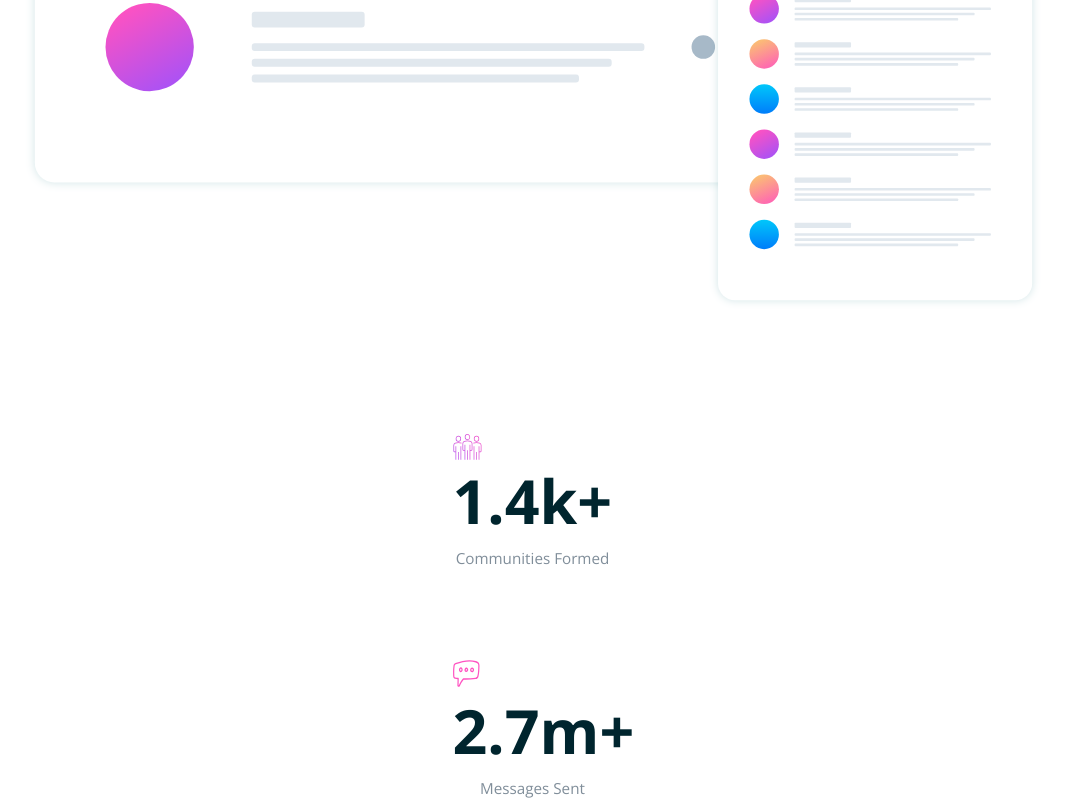
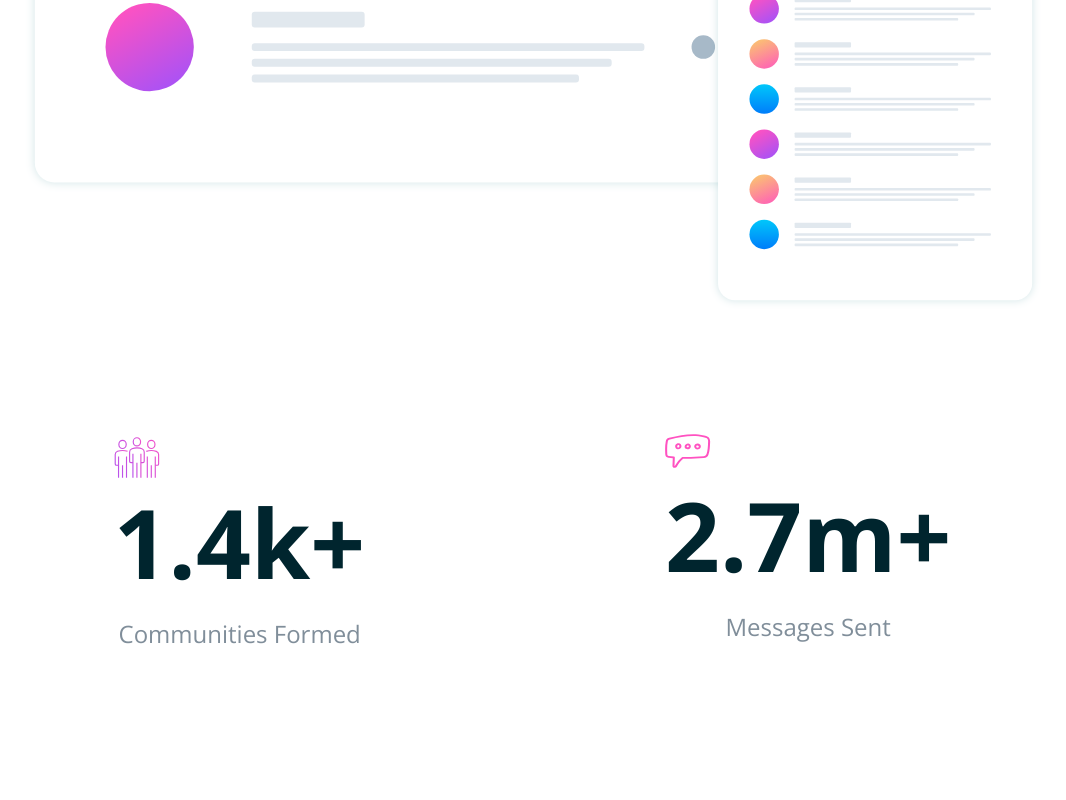
Before and after one commit to 0x41-li/huddle-landing-page-with-curved--sections, a React (Create React App) app: page / in a window 1280 px wide. Shown: the part 1196-1996 px from the top of the page, without its empty margins (116-1182 px from the left). After the commit the page ends 1936 px from the top, so only its background shows below. Built offline with nearby package versions, Linux system fonts and the light colour scheme.

Commit message:
Desktop: Hero section - analytics part styling completed

```diff
--- a/src/scss/hero.scss
+++ b/src/scss/hero.scss
@@ -110,11 +110,21 @@ h1 {
 
 .hero__numbers {
   margin-top: 120px;
+
+  @media screen and (min-width: 1200px) {
+    display: flex;
+    justify-content: space-between;
+  }
 }
 
 .hero__numbers__box {
   max-width: 160px;
   margin: 0 auto;
+
+  @media screen and (min-width: 1200px) {
+    flex: 0 0 252px;
+    max-width: unset;
+  }
 }
 
 .hero__numbers__box:nth-child(1) {
@@ -131,6 +141,13 @@ h1 {
 
   position: relative;
   top: 5px;
+
+  @media screen and (min-width: 1200px) {
+    top: 8px;
+
+    width: 46px;
+    height: 41px;
+  }
 }
 
 .hero__numbers-box__number {
@@ -140,6 +157,11 @@ h1 {
   line-height: 91px;
 
   color: #00252e;
+
+  @media screen and (min-width: 1200px) {
+    font-size: 96px;
+    line-height: 144px;
+  }
 }
 
 .hero__numbers-box__para {
@@ -153,13 +175,26 @@ h1 {
   color: #808e9a;
 
   margin-top: 1px;
+
+  @media screen and (min-width: 1200px) {
+    font-size: 24px;
+    line-height: 36px;
+
+    margin-top: 2px;
+  }
 }
-
 
 .hero__message-icon {
   width: 27px;
-  height: 27px;
+  height: 23px;
 
   position: relative;
   top: 2px;
+
+  @media screen and (min-width: 1200px) {
+    top: 5px;
+
+    width: 46px;
+    height: 34px;
+  }
 }
```
